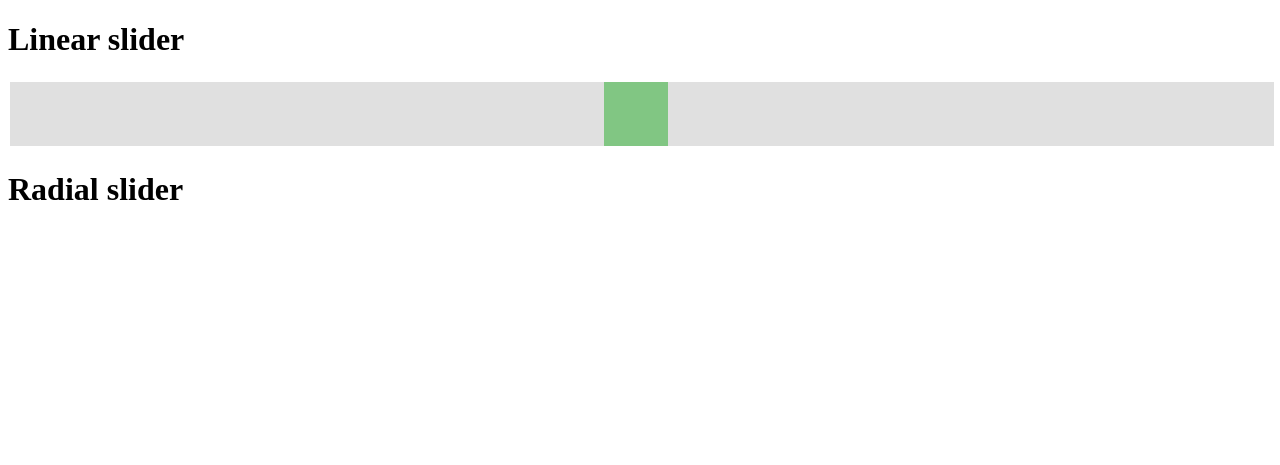
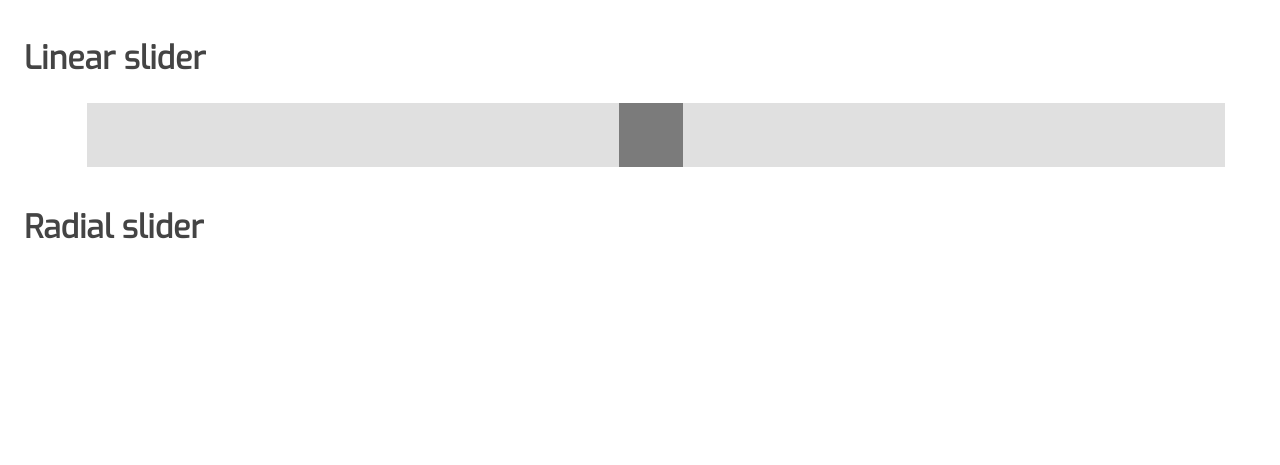
Before and after one commit to cest-group/bossviewer, a website: page index.html in a window 1280 px wide. Drawn offline with Linux system fonts and the light colour scheme.

Commit message:
Improved the style a bit.

```diff
--- a/css/styles.scss
+++ b/css/styles.scss
@@ -2,19 +2,33 @@
 $slider-height: 4rem;
 $slider-width: 4rem;
 $slider-radius: 12rem;
+$slider-color: #444;
+
+// Fonts
+@import url('https://fonts.googleapis.com/css?family=Exo');
+
+body {
+    font-family: "Exo";
+    color: #444;
+}
 
 .slidecontainer {
+  margin: 1rem;
   width: 100%; /* Width of the outside container */
+  outline: none;
+  display: flex;
+  flex-direction: column;
 }
 
 /* The slider itself */
 .slider {
-  -webkit-appearance: none;  /* Override default CSS styles */
+  align-self: center;
+  -webkit-appearance: none; // Override default CSS styles
   appearance: none;
-  width: 100%; /* Full-width */
+  width: 90%; /* Full-width */
   height: $slider-height; /* Specified height */
   background: #d3d3d3; /* Grey background */
-  outline: none; /* Remove outline */
+  outline: none; // Remove outline
   opacity: 0.7; /* Set transparency (for mouse-over effects on hover) */
   -webkit-transition: .2s; /* 0.2 seconds transition on hover */
   transition: opacity .2s;
@@ -23,6 +37,7 @@ $slider-radius: 12rem;
 /* Mouse-over effects */
 .slider:hover {
   opacity: 1; /* Fully shown on mouse-over */
+  outline: none;
 }
 
 /* The slider handle (use -webkit- (Chrome, Opera, Safari, Edge) and -moz- (Firefox) to override default look) */
@@ -31,18 +46,19 @@ $slider-radius: 12rem;
   appearance: none;
   width: $slider-width; /* Set a specific slider handle width */
   height: $slider-height; /* Slider handle height */
-  background: #4CAF50; /* Green background */
+  background: $slider-color; /* Green background */
   cursor: pointer; /* Cursor on hover */
 }
 
 .slider::-moz-range-thumb {
   width: $slider-width; /* Set a specific slider handle width */
   height: $slider-height; /* Slider handle height */
-  background: #4CAF50; /* Green background */
+  background: $slider-color; /* Green background */
   cursor: pointer; /* Cursor on hover */
 }
 
 .round-slider {
+    align-self: center;
 	width: $slider-radius;
 	height: $slider-radius;
 	cursor: pointer;
```
Also changed, not shown: css/styles.css, 1 other file.
